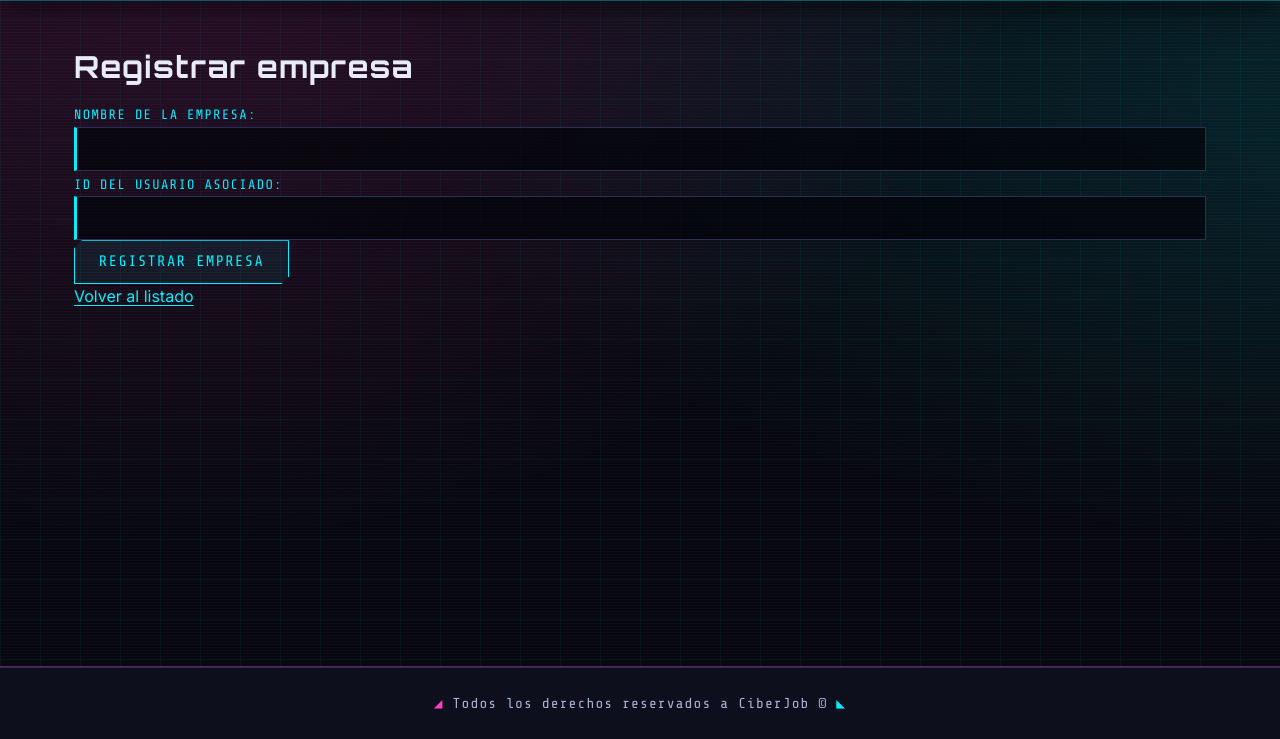
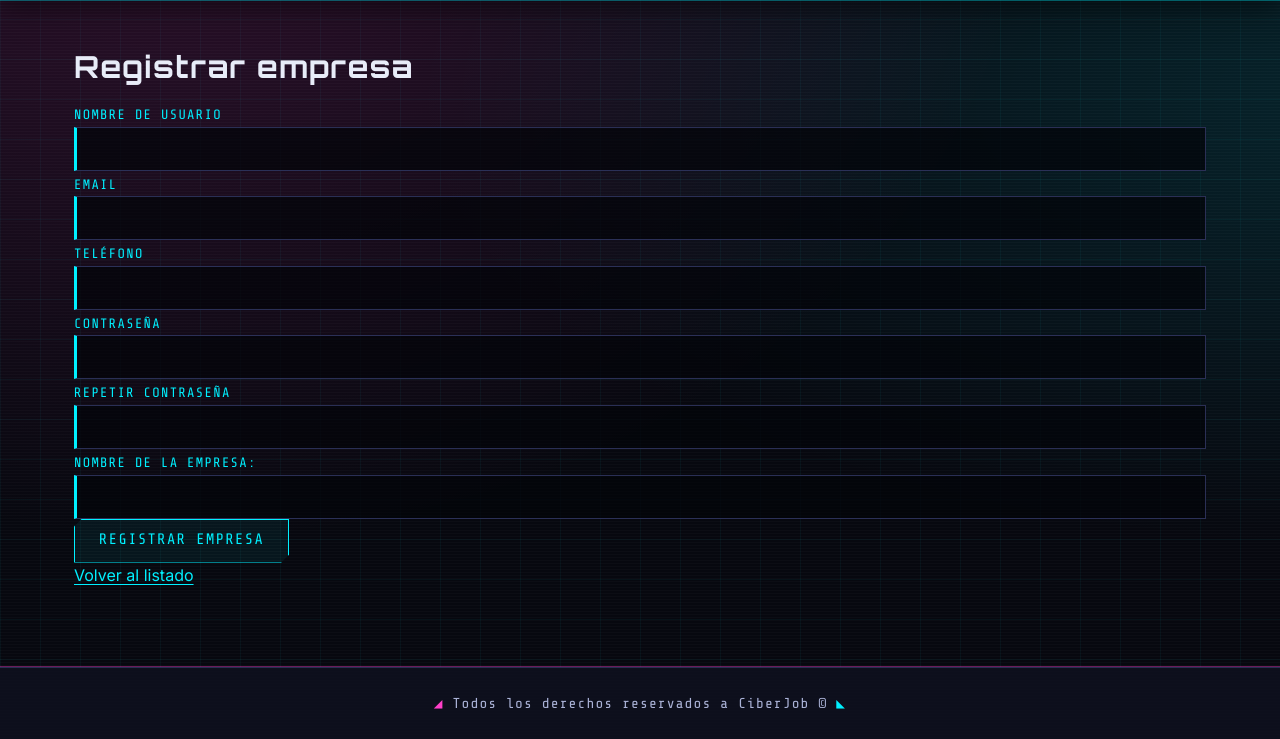
Before and after one commit to reibax-dev/ciberjob, a Node server app: page /empresa/new in a window 1280 px wide. Shown: the part 61-800 px from the top of the page. Run offline with Node 20, Linux system fonts and the light colour scheme; some libraries are stand-ins or nearby versions.

Commit message:
Integración usuario empresa
La creación de empresa va ligada a la de su usuario correspondiente.

```diff
--- a/src/controllers/empresa/empresa.view.controller.js
+++ b/src/controllers/empresa/empresa.view.controller.js
@@ -1,8 +1,13 @@
 import empresaRepository from "../../repositories/empresa.repository.js";
+import usuarioRepository from "../../repositories/usuario.repository.js"
 
 async function getAll(req, res) {
     const empresas = await empresaRepository.getAll();
-    return res.render("empresa/list", { empresas });
+    const usuarios = [];
+    for(let empresa of empresas){
+        usuarios.push(await usuarioRepository.getById(empresa.idUsuario));
+    }
+    return res.render("empresa/list", { empresas, usuarios });
 }
 
 async function getById(req, res) {
@@ -17,8 +22,9 @@ async function getById(req, res) {
     if (empresa === null) {
         return res.status(404).send("Empresa no encontrada.");
     }
+    const usuario = await usuarioRepository.getById(empresa.idUsuario);
 
-    return res.render("empresa/show", { empresa });
+    return res.render("empresa/show", { empresa,usuario });
 }
 
 function createForm(req, res) {
@@ -26,28 +32,45 @@ function createForm(req, res) {
 }
 
 async function create(req, res) {
-    const nombre = req.body.nombre;
-    const idUsuario = Number(req.body.idUsuario);
-
+    //const nombre = req.body.nombre;
+    //const idUsuario = Number(req.body.idUsuario);
+    const {nom_usuario, email, contrasenia, contraseniaRepeat, telefono, nom_empresa } = req.body;
+    let idUser;
     if (
-        typeof nombre !== "string" ||
-        nombre.trim().length === 0 ||
-        nombre.trim().length > 100
+        typeof nom_empresa !== "string" ||
+        nom_empresa.trim().length === 0 ||
+        nom_empresa.trim().length > 100
     ) {
         return res.status(400).send(
             "El nombre debe tener entre 1 y 100 caracteres."
         );
+    } else if (contrasenia !== contraseniaRepeat) {
+        res.redirect("empresa/new/");
     }
 
-    if (!Number.isInteger(idUsuario) || idUsuario <= 0) {
+    /* if (!Number.isInteger(idUsuario) || idUsuario <= 0) {
         return res.status(400).send(
             "El ID de usuario debe ser un número entero positivo."
         );
     }
-
+    if (contrasenia !== contraseniaRepeat) {
+        res.redirect("usuario/new/err");
+    } */
+   else {
+        const user = await usuarioRepository.create({
+            nombre: nom_usuario,
+            email,
+            contrasenia,
+            telefono,
+            admin:false
+        })
+        //res.redirect("/usuario/" + user.idUsuario);
+        idUser = user.idUsuario;
+    }
+    nom_empresa.trim()
     const empresaCreada = await empresaRepository.create({
-        nombre: nombre.trim(),
-        idUsuario: idUsuario
+        nombre: nom_empresa,
+        idUsuario: idUser
     });
 
     return res.redirect("/empresa/" + empresaCreada.idEmpresa);
--- a/src/views/empresa/create.ejs
+++ b/src/views/empresa/create.ejs
@@ -1,19 +1,21 @@
 <%- include('../layout/header'); %>
-
     <main>
         <h2>Registrar empresa</h2>
 
         <form action="/empresa" method="post">
-            <div>
-                <label for="nombre">Nombre de la empresa:</label>
-                <input type="text" id="nombre" name="nombre" maxlength="100" required>
-            </div>
-
-            <div>
-                <label for="idUsuario">ID del usuario asociado:</label>
-                <input type="number" id="idUsuario" name="idUsuario" min="1" step="1" required>
-            </div>
-
+            <label for="nom_usuario">Nombre de usuario</label>
+            <input type="text" name="nom_usuario" id="nom_usuario" required>
+            <label for="email">Email</label>
+            <input type="email" id="email" name="email" required>
+            <label for="telefono">Teléfono</label>
+            <input type="tel" id="telefono" name="telefono" required>
+            <label for="password">Contraseña</label>
+            <input type="password" name="contrasenia" id="password" required>
+            <label for="passwordRepeat">Repetir Contraseña</label>
+            <input type="password" name="contraseniaRepeat" id="passwordRepeat" required>
+            <!--Empresa-->
+            <label for="nom_empresa">Nombre de la empresa:</label>
+            <input type="text" id="nom_empresa" name="nom_empresa" maxlength="100" required>
             <button type="submit">Registrar empresa</button>
         </form>
 
```
Also changed, not shown: src/views/empresa/show.ejs (+11 -1 lines).
